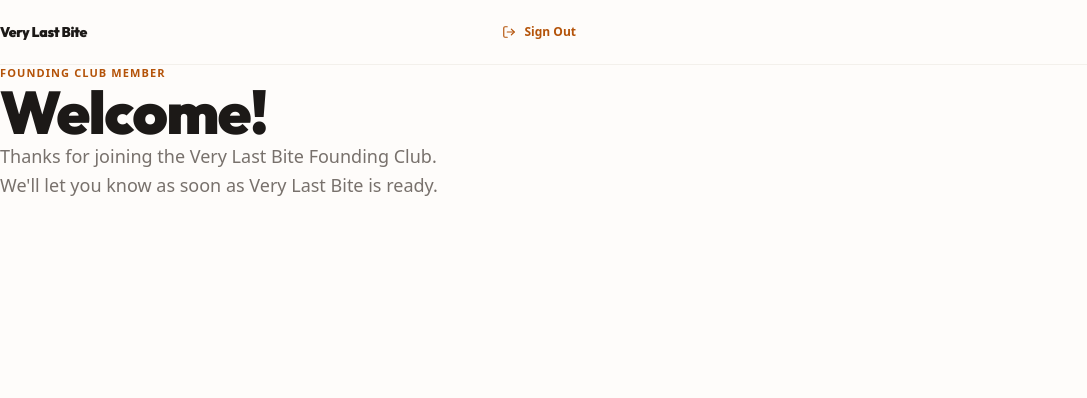
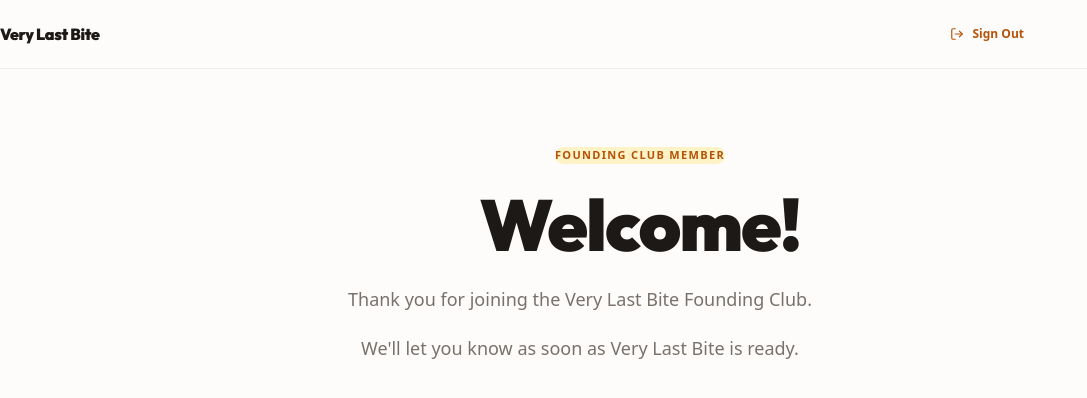
Before and after one commit to brentinomuller615-collab/very-last-bite, a Next.js app: page /dashboard in a window 1280 px wide. Shown: the top 398 px of the page, without its empty margins (0-1087 px from the left). Built offline with nearby package versions, Linux system fonts and the light colour scheme; no server answers; the database is empty; sample sign-in values are in the browser's storage.

Commit message:
Refactor Founding Club welcome page with centred layout and precise typographic spacing

```diff
--- a/src/app/dashboard/page.tsx
+++ b/src/app/dashboard/page.tsx
@@ -21,18 +21,19 @@
   return (
     <AuthGuard>
       <div className="min-h-screen bg-[#FEFCFA] text-[#1C1917] font-sans antialiased">
-        {/* Navigation */}
-        <header className="border-b border-[#F3F0EB] bg-[#FEFCFA] sticky top-0 z-50">
-          <div className="max-w-xl mx-auto px-6 h-16 flex items-center justify-between">
+
+        {/* Navigation — full width, slightly taller */}
+        <header className="border-b border-[#F0EDE8] bg-[#FEFCFA] sticky top-0 z-50">
+          <div className="max-w-5xl mx-auto px-8 sm:px-12 h-[68px] flex items-center justify-between">
             <span
-              className="font-black text-sm tracking-tight"
-              style={{ fontFamily: "var(--font-display)" }}
+              className="font-black text-base tracking-tight"
+              style={{ fontFamily: "var(--font-display)", color: "#1C1917" }}
             >
               Very Last Bite
             </span>
             <button
               onClick={() => signOut().then(() => router.push("/"))}
-              className="flex items-center gap-2 text-xs font-semibold text-[#B45309] hover:opacity-75 transition-opacity"
+              className="flex items-center gap-2 text-xs font-semibold text-[#B45309] hover:opacity-70 transition-opacity"
             >
               <LogOut size={14} />
               <span>Sign Out</span>
@@ -40,44 +41,72 @@
           </div>
         </header>
 
-        {/* Content */}
-        <main className="max-w-xl mx-auto px-6 pt-20 sm:pt-28">
+        {/* Page Body */}
+        <main className="flex justify-center px-6 sm:px-10">
           <motion.div
-            initial={{ opacity: 0, y: 12 }}
+            initial={{ opacity: 0, y: 14 }}
             animate={{ opacity: 1, y: 0 }}
             transition={{ duration: 0.5, ease: "easeOut" }}
+            className="w-full max-w-[640px] text-center"
+            style={{ paddingTop: "72px" }}
           >
+
             {/* Badge */}
-            <p className="text-[11px] font-bold tracking-widest uppercase text-[#B45309] mb-6">
-              Founding Club Member
-            </p>
+            <div style={{ marginBottom: "24px" }}>
+              <span
+                className="inline-block text-[11px] font-bold tracking-[0.12em] uppercase bg-[#FEF3C7] text-[#B45309] rounded-full px-4 py-1.5"
+              >
+                Founding Club Member
+              </span>
+            </div>
 
             {/* Heading */}
             <h1
-              className="text-5xl sm:text-6xl font-black tracking-tight leading-none text-[#1C1917] mb-6"
-              style={{ fontFamily: "var(--font-display)" }}
+              className="font-black tracking-tight leading-none text-[#1C1917]"
+              style={{
+                fontFamily: "var(--font-display)",
+                fontSize: "clamp(52px, 8vw, 72px)",
+                marginBottom: "24px",
+              }}
             >
               Welcome!
             </h1>
 
-            {/* Thank you */}
-            <p className="text-base sm:text-lg text-[#78716C] leading-relaxed mb-4">
-              Thanks for joining the Very Last Bite Founding Club.
+            {/* Thank-you message */}
+            <p
+              className="text-[#78716C] leading-relaxed mx-auto"
+              style={{
+                fontSize: "clamp(17px, 2.5vw, 18px)",
+                maxWidth: "520px",
+                marginBottom: "20px",
+              }}
+            >
+              Thank you for joining the Very Last Bite Founding Club.
             </p>
 
-            {/* Member since — inline metadata */}
+            {/* Member since — quiet metadata */}
             {joinDate && (
-              <p className="text-sm text-[#A8A29E] mb-10">
-                Member since {joinDate}.
-              </p>
+              <div style={{ marginBottom: "48px" }}>
+                <p className="text-sm text-[#A8A29E]">
+                  Member since {joinDate}
+                </p>
+              </div>
             )}
 
-            {/* Closing line */}
-            <p className="text-base sm:text-lg text-[#78716C] leading-relaxed">
+            {/* Final sentence */}
+            <p
+              className="text-[#78716C] leading-relaxed mx-auto"
+              style={{
+                fontSize: "clamp(17px, 2.5vw, 18px)",
+                maxWidth: "520px",
+              }}
+            >
               We&apos;ll let you know as soon as Very Last Bite is ready.
             </p>
+
           </motion.div>
         </main>
+
       </div>
     </AuthGuard>
   );
```
